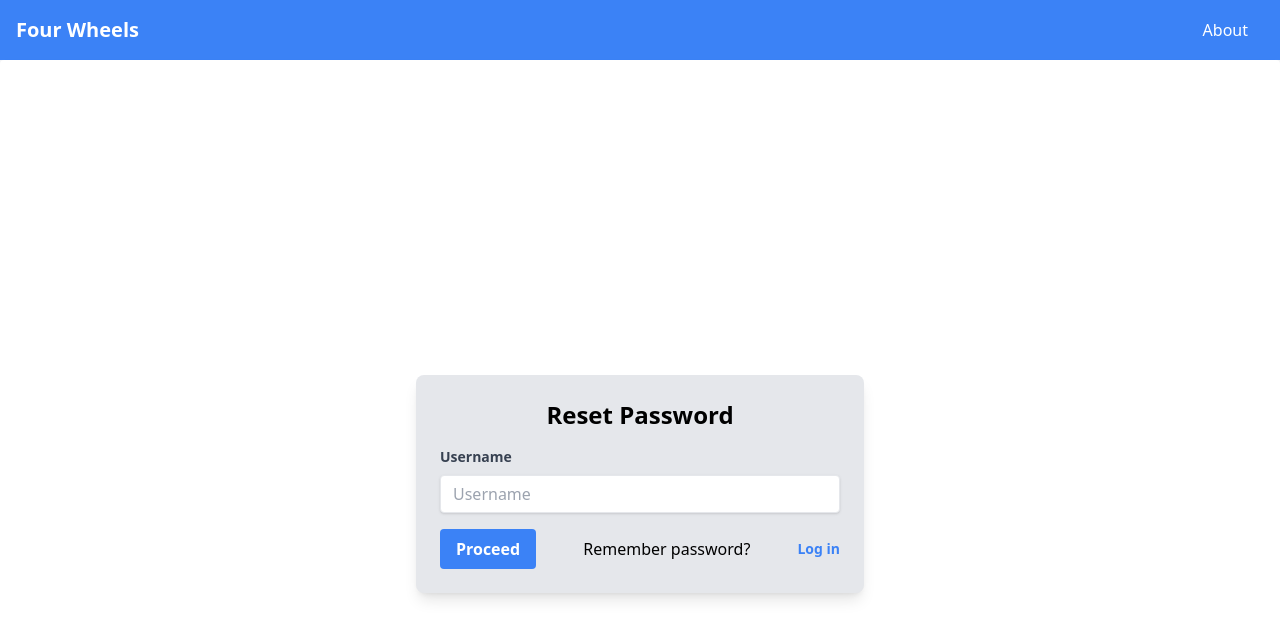
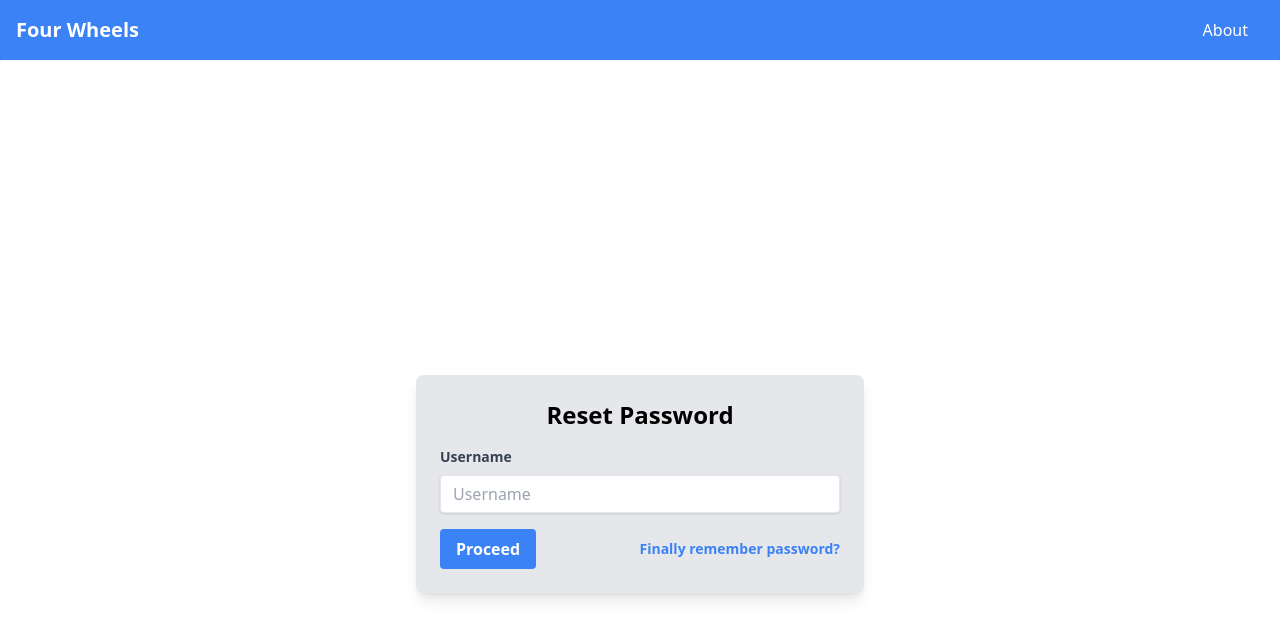
Before and after one commit to HieuJamesNg204/vuejs-four-wheels, a Vue app: page /fourwheels/forgot-password in a window 1280 px wide. Shown: the top 634 px of the page. Built offline with nearby package versions, Linux system fonts and the light colour scheme.

Commit message:
Update four wheels frontend

```diff
--- a/src/pages/ForgotPasswordUsernamePrompt.vue
+++ b/src/pages/ForgotPasswordUsernamePrompt.vue
@@ -55,12 +55,11 @@ const redirectToPasswordReset = async () => {
                     >
                         Proceed
                     </button>
-                    <p>Remember password?</p>
                     <router-link
                         to="/fourwheels/login"
                         class="inline-block align-baseline font-bold text-sm text-blue-500 hover:text-blue-800"
                     >
-                        Log in
+                        Finally remember password?
                     </router-link>
                 </div>
             </form>
```
